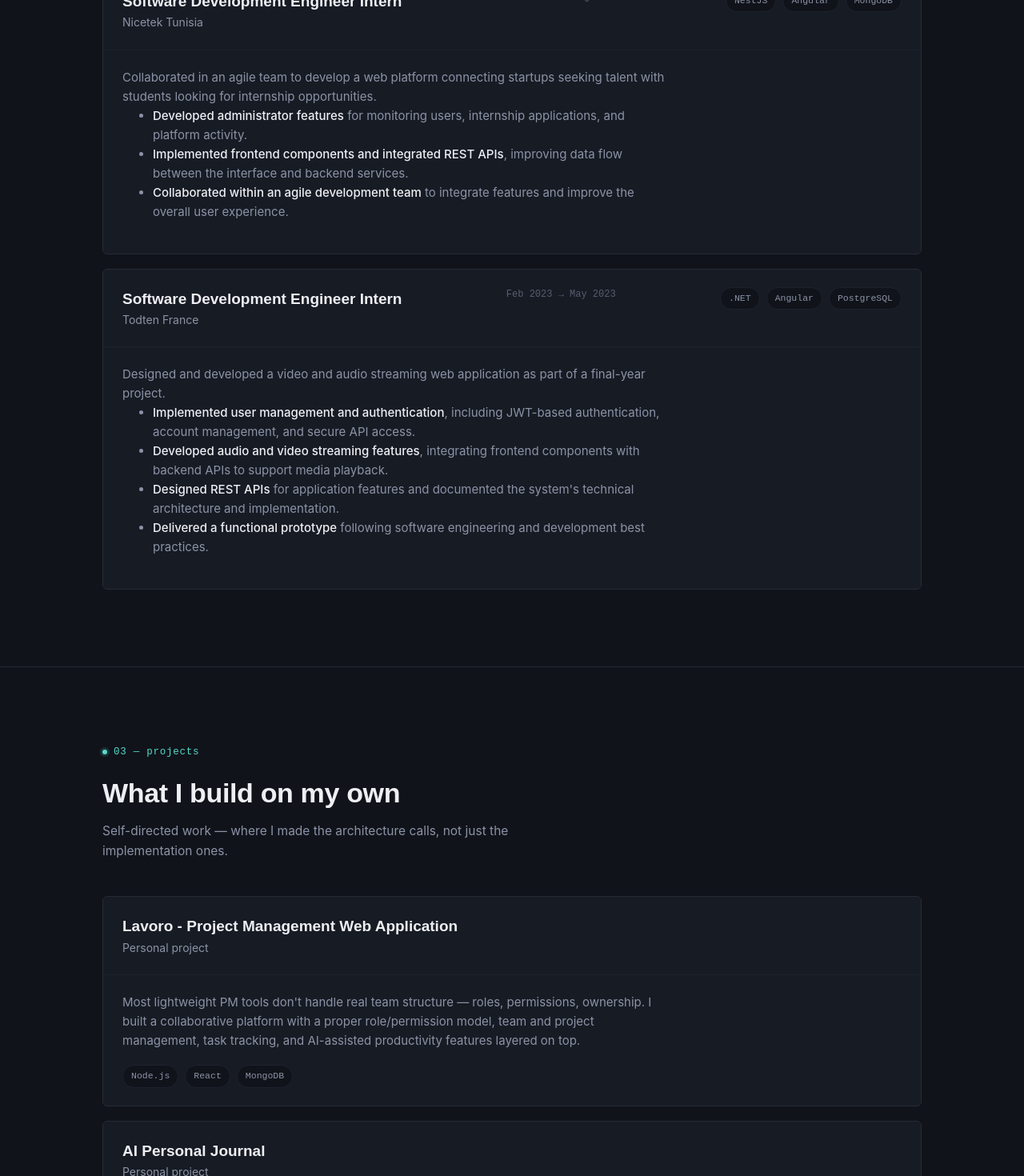
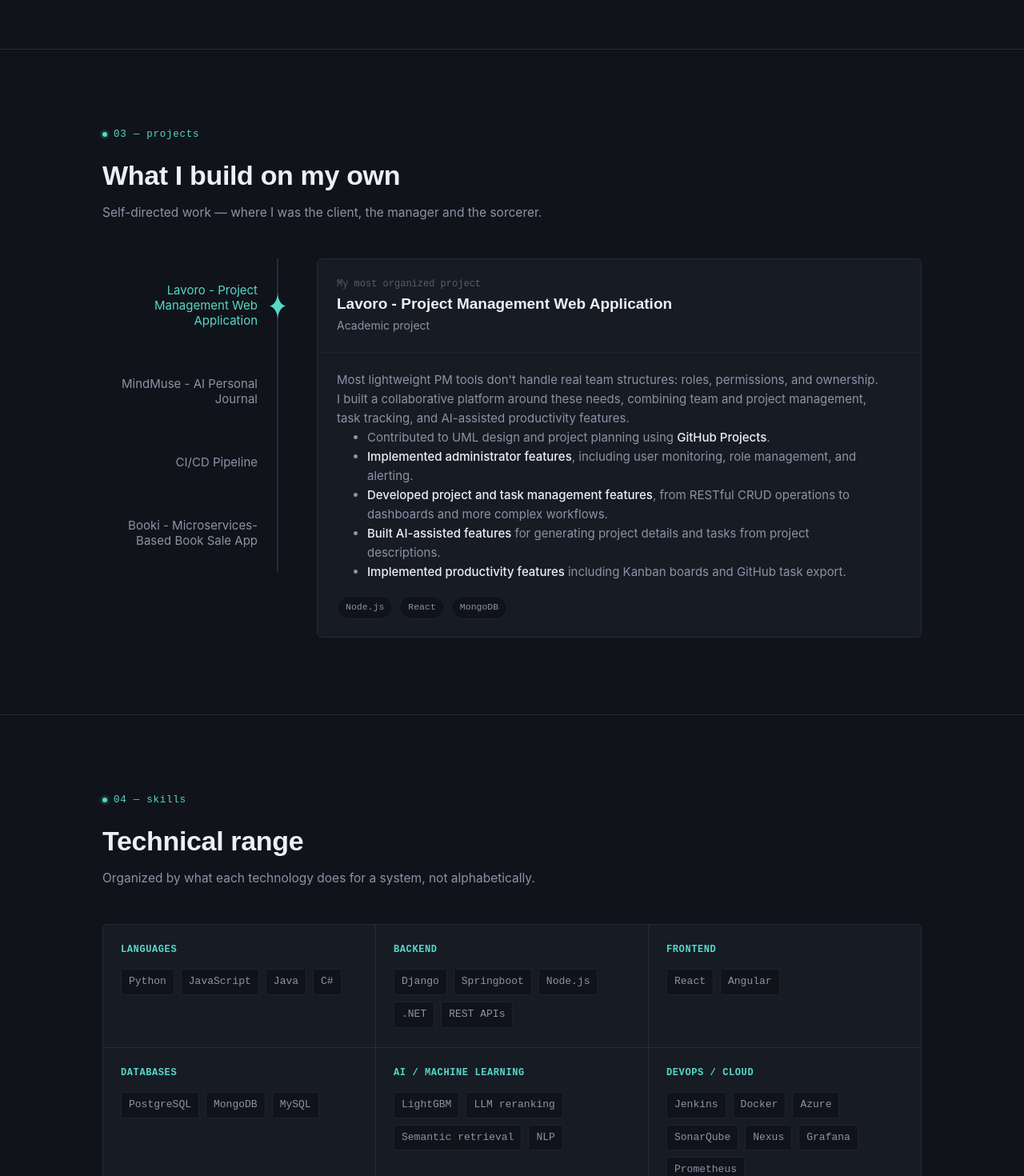
Before and after one commit to Aya-Bs/Portfolio, a React app: page / in a window 1280 px wide. Shown: the part 2160-3630 px from the top of the page at 80% size. Built offline with nearby package versions, Linux system fonts and the light colour scheme; the HTML template or start-up script is replaced by a standard one.

Commit message:
fixed all content

```diff
--- a/src/components/About.jsx
+++ b/src/components/About.jsx
@@ -22,7 +22,7 @@ export default function About() {
                 Throughout my work, I had the opportunity to design and create various software applications, while exploring areas I find particularly interesting, such as DevOps and ML.
                 <br />
                 <br />
-                I am currently looking for my first opportunity as a Software Engineer. I want to work in an environment where I can build things that matter, where work feels more like creating than simply excecuting, and where I can keep learning, growing, and becoming better.
+                I am currently looking for my first opportunity as a Software Engineer. I want to work in an environment where I can build things that matter, where work feels like creating rather than simply executing, and where I can keep learning, growing, and becoming a better engineer.
                 <br />
                 <br />
                 Aside from coding, I like doing nerdy things, I read, solve puzzles, create. I love learning about fashion and quite literally everything else.
--- a/src/components/Education.jsx
+++ b/src/components/Education.jsx
@@ -1,5 +1,39 @@
 import { useReveal } from '../hooks/useReveal'
 
+const DEGREE = [
+  {
+    id :'EDU . EDU-01',
+    title:'Engineering Degree in Software Engineering',
+    inst:'ESPRIT - Private higher school of engineering and technology',
+    date:'2023 - 2026',
+    grade:'Graduated on top of class with high honors',
+    primary: true
+
+  },
+  {
+    id :'EDU . EDU-02',
+    title:'Bachelor in Computer Science',
+    inst:'Faculty of Sciences of Bizerte',
+    date:'2020 - 2023',
+    grade:'Graduated with honors',
+    primary: false
+
+  }
+
+
+]
+function DegreeCard({degree}){
+  return (
+    <div className={`edu-row${degree.primary ? ' primary' : ''}`}>
+      <div className="edu-main">
+        <div className="degree">{degree.title}</div>
+        <div className="inst">{degree.inst}</div>
+        <div className="note">{degree.grade}</div>
+      </div>
+      <div className="edu-date">{degree.date}</div>
+    </div>
+  )
+}
 export default function Education() {
   const rowRef = useReveal()
 
@@ -8,13 +42,11 @@ export default function Education() {
       <div className="wrap">
         <div className="eyebrow">05 — education</div>
 
-        <div className="edu-row reveal" ref={rowRef}>
-          <div className="edu-main">
-            <div className="degree">Engineering Degree, Web Development</div>
-            <div className="inst">ESPRIT</div>
-            <div className="note">Final-year internship completed at Sofrecom Tunisia →</div>
-          </div>
-          <div className="edu-date">2021 — 2026</div>
+        <div className="edu-list reveal" ref={rowRef}>
+          {DEGREE.map((degree) => (
+            <DegreeCard degree={degree} key={degree.id} />
+          ))}
+
         </div>
       </div>
     </section>
--- a/src/components/Experiences.jsx
+++ b/src/components/Experiences.jsx
@@ -1,3 +1,4 @@
+import { useState } from 'react'
 import { useReveal } from '../hooks/useReveal'
 
 const EXPERIENCES = [
@@ -9,7 +10,7 @@ const EXPERIENCES = [
 
     primary: true,
     paragraphs: [
-      `Helped project managers at Sofrecom move from a manual project health assessment process to <strong>SofAssess PM</strong>, a digital platform that assesses project maturity across 9 axes and provides AI-assisted corrective recommendations.
+      `Helped project managers at Sofrecom move from a manual project health assessment process to <strong>SofAssess PM</strong>, a digital platform that assesses and analyzes project maturity across different aspects and uses AI to rank and provide the best corrective recommendations on weak areas.
 
       <ul>
         <li><strong>Designed the solution end-to-end</strong>, from product backlog and sprint planning to technology selection, architecture, development, testing, deployment, and delivery, under the supervision of the Product Owner.</li>
@@ -38,6 +39,10 @@ const EXPERIENCES = [
       { label: 'Semantic retrieval' },
 
     ],
+    remark:'My most serious project',
+    images :[
+
+    ]
   },
   {
     id: 'EXP · EXP-02',
@@ -60,6 +65,10 @@ const EXPERIENCES = [
     ],
     metrics:[],
     tags: [{ label: 'NestJS' }, { label: 'Angular' }, { label: 'MongoDB' }],
+    remark:'Good idea, no time project',
+    images :[
+
+    ]
   },
   {
     id: 'EXP · EXP-03',
@@ -84,6 +93,15 @@ const EXPERIENCES = [
     ],
     metrics:[],
     tags: [{ label: '.NET' }, { label: 'Angular' }, { label: 'PostgreSQL' }],
+    remark:'My first serious project',
+    images :[
+      {path: 'public/screenshots/todten/login.png'},
+      {path: 'public/screenshots/todten/home.png'},
+      {path: 'public/screenshots/todten/music.png'},
+      {path: 'public/screenshots/todten/musicdetalis.png'},
+      {path: 'public/screenshots/todten/movies.png'},
+      {path: 'public/screenshots/todten/audiobooks.png'},
+    ]
   },
 ]
 
@@ -93,6 +111,7 @@ function ExperienceCard({ exp }) {
       <div className="log-head">
         <div>
           {/* <div className="log-id">{exp.id}</div> */}
+           <div className="log-id">{exp.remark}</div>
           <div className="log-title-row">
             <span className="log-title">{exp.title}</span>
 
@@ -134,6 +153,7 @@ function ExperienceCard({ exp }) {
 
 export default function Experiences() {
   const listRef = useReveal()
+  const [active, setActive] = useState(0)
 
   return (
     <section className="log-section" id="experience">
@@ -141,13 +161,28 @@ export default function Experiences() {
         <div className="eyebrow">02 — experience</div>
         <h2 className="section-title">Where I've worked</h2>
         <p className="section-intro">
-          Many internships, where I either collaborated or worked alone, on real ideas and needs.
+          Many internships, where I either collaborated or worked alone, on bringing real ideas to life and making clients happy .
         </p>
 
-        <div className="log-list reveal" ref={listRef}>
-          {EXPERIENCES.map((exp) => (
-            <ExperienceCard exp={exp} key={exp.id} />
-          ))}
+        <div className="timeline-layout reveal" ref={listRef}>
+          <nav className="timeline-rail" aria-label="Experience timeline">
+            <span className="timeline-line" aria-hidden="true" />
+            {EXPERIENCES.map((exp, i) => (
+              <button
+                type="button"
+                key={exp.id}
+                className={`timeline-item${i === active ? ' active' : ''}`}
+                onClick={() => setActive(i)}
+              >
+                <span className="timeline-org-name">{exp.org}</span>
+                <span className="timeline-marker">✦</span>
+              </button>
+            ))}
+          </nav>
+
+          <div className="timeline-content" key={EXPERIENCES[active].id}>
+            <ExperienceCard exp={EXPERIENCES[active]} />
+          </div>
         </div>
       </div>
     </section>
--- a/src/components/Projects.jsx
+++ b/src/components/Projects.jsx
@@ -1,20 +1,78 @@
+import { useState } from 'react'
 import { useReveal } from '../hooks/useReveal'
 
 const PROJECTS = [
   {
     id: 'PRJ · PMWA',
     title: 'Lavoro - Project Management Web Application',
-    org: 'Personal project',
-    copy: `Most lightweight PM tools don't handle real team structure — roles, permissions, ownership. I built a collaborative platform with a proper role/permission model, team and project management, task tracking, and AI-assisted productivity features layered on top.`,
+    org: 'Academic project',
+    copy: `
+    Most lightweight PM tools don't handle real team structures: roles, permissions, and ownership. I built a collaborative platform around these needs, combining team and project management, task tracking, and AI-assisted productivity features.
+    <ul>
+    <li>Contributed to UML design and project planning using <strong>GitHub Projects</strong>.</li>
+    <li><strong>Implemented administrator features</strong>, including user monitoring, role management, and alerting.</li>
+    <li><strong>Developed project and task management features</strong>, from RESTful CRUD operations to dashboards and more complex workflows.</li>
+    <li><strong>Built AI-assisted features</strong> for generating project details and tasks from project descriptions.</li>
+    <li><strong>Implemented productivity features </strong>including Kanban boards and GitHub task export.</li>
+    </ul>
+    `,
     tags: [{ label: 'Node.js' }, { label: 'React' }, { label: 'MongoDB' }],
+    remark:'My most organized project'
   },
   {
     id: 'PRJ · JRNL',
-    title: 'AI Personal Journal',
+    title: 'MindMuse - AI Personal Journal',
+    org: 'Academic project',
+    copy: `
+    Designed and developed an AI-powered personal journal web application that analyzes sentiment in journal entries and turns it into personalized insights.
+    <br> Designed the experience around making journaling engaging and interactive rather than simply storing entries.
+    <ul>
+    <li>Implemented journal entry CRUD, voice recording, and sentiment analysis to generate personalized insights.</li>
+    <li>Integrated<strong> Gemini API</strong> for AI-assisted writing suggestions to encourage users to keep writing.</li>
+    <li>Created an interactive visual garden with<strong> Three.js</strong> to visualize journal activity.</li>
+    </ul>
+    `,
+    tags: [{ label: 'Django' }, { label: 'NLP' }, { label: 'Sentiment analysis' }],
+    remark:'My coolest project'
+  },
+  {
+    id: 'PRJ · DVPS',
+    title: 'CI/CD Pipeline',
     org: 'Personal project',
-    copy: `A journaling app that reads mood and sentiment from what you write, and turns it into personalized insights and AI-assisted writing prompts — built to explore applying NLP to a genuinely personal, everyday use case rather than a benchmark dataset.`,
-    tags: [{ label: 'Django' }, { label: 'NLP' }, { label: 'Sentiment analysis' }],
+    copy: [
+      `Designed and implemented a CI/CD pipeline to automate code build, testing, integration and deployment using Jenkins, SonarQube, Nexus, and Docker.
+
+    <ul>
+    <li>Configured automated builds and continuous integration using <strong>Jenkins</strong> and webhook-triggered pipelines.</li>
+    <li>Integrated <strong>SonarQube</strong> for static code analysis and <strong>Nexus</strong> for artifact management.</li>
+    <li>Containerized the application with <strong>Docker</strong> and configured <strong>Prometheus/Grafana</strong> for monitoring.</li>
+    </ul>
+    `
+  ],
+    tags: [{ label: 'Jenkins' }, { label: 'SonarQube' }, { label: 'Docker' },{ label: 'Nexus' }, { label: 'ngrok' }, { label: 'Grafana' }],
+    remark:'My biggest huh?! moment'
+
   },
+  {
+    id: 'PRJ · MCRSV',
+    title: 'Booki - Microservices-Based Book Sale App',
+    org: 'Academic project',
+    copy: [
+      `Developed a book sale web application using a microservices architecture
+
+    <ul>
+    <li><strong>Developed a user management microservice </strong>, including JWT authentication, account management, and secure API access.</li>
+    <li><strong>Implemented service discovery</strong> with Eureka and centralized routing through an API Gateway.</li>
+    <li><strong>Built inter-service communication</strong> using Feign clients and REST APIs, with Docker-based containerization.</li>
+    <li>Integrated the Angular frontend with backend services, ensuring secure and dynamic data flows.</li>
+    </ul>
+    `
+  ],
+    tags: [{ label: 'Springboot' }, { label: 'Angular' }, { label: 'Docker' }],
+    remark:'The project that made me cry'
+  }
+
+
 ]
 
 function ProjectCard({ project }) {
@@ -23,6 +81,7 @@ function ProjectCard({ project }) {
       <div className="log-head">
         <div>
           {/* <div className="log-id">{project.id}</div> */}
+          <div className="log-id">{project.remark}</div>
           <div className="log-title-row">
             <span className="log-title">{project.title}</span>
           </div>
@@ -31,7 +90,13 @@ function ProjectCard({ project }) {
       </div>
 
       <div className="log-body">
-        <p className="log-copy">{project.copy}</p>
+        {Array.isArray(project.copy) ? (
+          project.copy.map((c, i) => (
+            <p className="log-copy" key={i} dangerouslySetInnerHTML={{ __html: c }} />
+          ))
+        ) : (
+          <p className="log-copy" dangerouslySetInnerHTML={{ __html: project.copy }} />
+        )}
         <div className="log-tags">
           {project.tags.map((tag) => (
             <span className="tag" key={tag.label}>
@@ -46,6 +111,7 @@ function ProjectCard({ project }) {
 
 export default function Projects() {
   const listRef = useReveal()
+  const [active, setActive] = useState(0)
 
   return (
     <section className="log-section" id="projects">
@@ -53,15 +119,33 @@ export default function Projects() {
         <div className="eyebrow">03 — projects</div>
         <h2 className="section-title">What I build on my own</h2>
         <p className="section-intro">
-          Self-directed work — where I made the architecture calls, not just the implementation
-          ones.
+          Self-directed work — where I was the client, the manager and the sorcerer.
         </p>
 
-        <div className="log-list reveal" ref={listRef}>
-          {PROJECTS.map((project) => (
-            <ProjectCard project={project} key={project.id} />
-          ))}
+        <div className="timeline-layout reveal" ref={listRef}>
+          <nav className="timeline-rail" aria-label="Projects timeline">
+            <span className="timeline-line" aria-hidden="true" />
+            {PROJECTS.map((project, i) => (
+              <button
+                type="button"
+                key={project.id}
+                className={`timeline-item${i === active ? ' active' : ''}`}
+                onClick={() => setActive(i)}
+              >
+                <span className="timeline-org-name">{project.title}</span>
+                <span className="timeline-marker">✦</span>
+              </button>
+            ))}
+          </nav>
+
+          <div className="timeline-content" key={PROJECTS[active].id}>
+            <ProjectCard project={PROJECTS[active]} />
+          </div>
         </div>
+
+        {/* <p className="section-intro">
+          Each of these projects allowed not only to explore new technologies but to also discover new approaches to solving problems and considering to user needs.
+        </p> */}
       </div>
     </section>
   )
--- a/src/components/Skills.jsx
+++ b/src/components/Skills.jsx
@@ -1,12 +1,12 @@
 import { useReveal } from '../hooks/useReveal'
 
 const SKILL_CATEGORIES = [
-  { name: 'Languages', items: ['Python', 'JavaScript', 'TypeScript', 'Java'] },
-  { name: 'Backend', items: ['Django', 'NestJS', 'Node.js', 'REST APIs'] },
-  { name: 'Frontend', items: ['React', 'Angular', 'HTML/CSS'] },
-  { name: 'Databases', items: ['PostgreSQL', 'MongoDB'] },
+  { name: 'Languages', items: ['Python', 'JavaScript',  'Java', 'C#'] },
+  { name: 'Backend', items: ['Django', 'Springboot', 'Node.js', '.NET', 'REST APIs'] },
+  { name: 'Frontend', items: ['React', 'Angular'] },
+  { name: 'Databases', items: ['PostgreSQL', 'MongoDB','MySQL'] },
   { name: 'AI / Machine Learning', items: ['LightGBM', 'LLM reranking', 'Semantic retrieval', 'NLP'] },
-  { name: 'DevOps / Cloud', items: ['Azure', 'API monitoring', 'CI/CD'] },
+  { name: 'DevOps / Cloud', items: ['Jenkins', 'Docker', 'Azure', 'SonarQube','Nexus','Grafana', 'Prometheus'] },
 ]
 
 export default function Skills() {
--- a/src/index.css
+++ b/src/index.css
@@ -222,6 +222,80 @@ header.nav{
 /* ---------- EXPERIENCE / PROJECTS shared "log" cards ---------- */
 .log-section{ padding: 96px 0; border-bottom: 1px solid var(--line); }
 .log-list{ display:flex; flex-direction:column; gap: 18px; }
+
+/* ---------- EXPERIENCE TIMELINE ---------- */
+.timeline-layout{
+  display:grid;
+  grid-template-columns: 220px 1fr;
+  gap: 48px;
+  align-items: start;
+}
+.timeline-rail{
+  position: relative;
+  display:flex;
+  flex-direction:column;
+  padding-right: 2px;
+}
+.timeline-line{
+  position:absolute;
+  top: 0;
+  bottom: 0;
+  right: 0;
+  width: 2px;
+  background: var(--line);
+}
+.timeline-item{
+  position:relative;
+  display:flex;
+  align-items:center;
+  justify-content: flex-end;
+  gap: 14px;
+  background:none;
+  border:none;
+  cursor:pointer;
+  text-align:right;
+  padding: 30px 24px 30px 0;
+  font-family: var(--font-body, inherit);
+}
+.timeline-org-name{
+  font-size: 15px;
+  color: var(--text-dim);
+  transition: color .2s ease;
+}
+.timeline-marker{
+  position:absolute;
+  right: -1.4px;
+  top: 50%;
+  transform: translate(50%, -50%) scale(0);
+  color: var(--accent);
+  font-size: 30px;
+  line-height:1;
+  opacity:0;
+  transition: transform .25s ease, opacity .25s ease;
+}
+.timeline-item.active .timeline-org-name{
+  color: var(--accent);
+}
+.timeline-item.active .timeline-marker{
+  transform: translate(50%, -50%) scaleX(1) scaleY(1.5);
+  opacity:1;
+}
+.timeline-content{
+  animation: timeline-fade .35s ease;
+}
+@keyframes timeline-fade{
+  from{ opacity:0; transform: translateY(8px); }
+  to{ opacity:1; transform: translateY(0); }
+}
+@media (max-width: 760px){
+  .timeline-layout{ grid-template-columns: 1fr; }
+  .timeline-rail{ flex-direction:row; overflow-x:auto; gap:0; padding-bottom:8px; }
+  .timeline-line{ top:auto; bottom:0; left:4px; right:4px; height:1px; width:auto; }
+  .timeline-item{ padding: 10px 18px 20px; flex-direction:column; align-items:flex-start; justify-content:flex-start; text-align:left; }
+  .timeline-marker{ right:50%; top:auto; bottom:0; transform: translate(50%,50%) scale(0); }
+  .timeline-item.active .timeline-marker{ transform: translate(50%,50%) scaleX(1) scaleY(1.5); }
+}
+
 .log-card{
   border: 1px solid var(--line);
   border-radius: 6px;
@@ -291,6 +365,7 @@ header.nav{
   display:flex; justify-content:space-between; align-items:center; gap:24px; flex-wrap:wrap;
   border: 1px solid var(--line); border-radius:6px; padding: 22px 24px; background: var(--bg-raised);
 }
+.edu-row.primary{ background: linear-gradient(180deg, var(--bg-raised-2), var(--bg-raised));  }
 .edu-main .degree{ font-family: var(--font-display); font-weight:600; font-size:17px; }
 .edu-main .inst{ color: var(--text-dim); font-size:14px; margin-top:4px; }
 .edu-main .note{ font-family: var(--font-mono); font-size:12px; color: var(--text-faint); margin-top:8px; }
```
Also changed, not shown: 1 other file (tests, documents, lock files or other folders).
